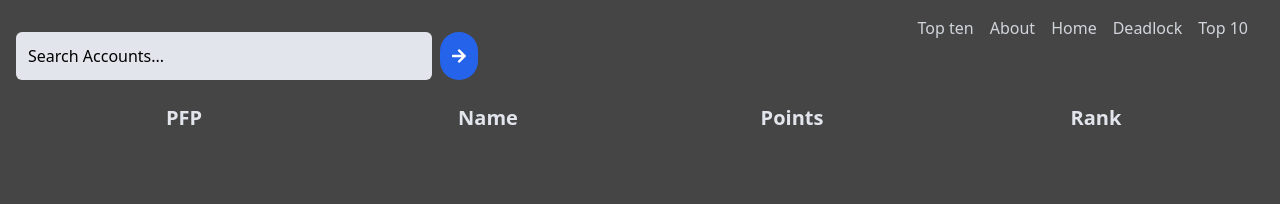
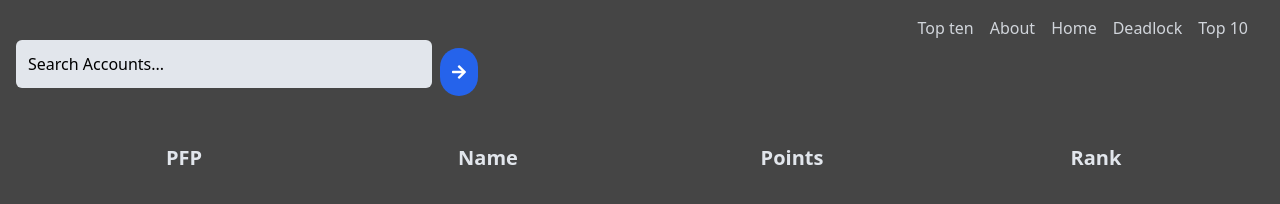
Before and after one commit to Superspider2024/deadlock-frontend, a website: page public/leader.html in a window 1280 px wide. Drawn offline with Linux system fonts and the light colour scheme; no server answers.

Commit message:
last one

```diff
--- a/public/leader.html
+++ b/public/leader.html
@@ -19,6 +19,7 @@
         <!-- Google Tag Manager (noscript) -->
     <noscript><iframe src="https://www.googletagmanager.com/ns.html?id=GTM-PG9HKRTV" height="0" width="0" style="display:none;visibility:hidden"></iframe></noscript>
         <!-- End Google Tag Manager (noscript) -->
+
     <div class="absolute top-4 right-4 flex flex-wrap space-x-4 px-4">
         <a href="https://deadlxck.vercel.app/leaderboards" class="text-gray-300 hover:underline">
             Top ten
@@ -34,22 +35,23 @@
         </a>
         <a class="text-gray-300 hover:underline" href="https://deadlock-eight.vercel.app/leaderboards">Top 10</a>
     </div>
+
     <div class="flex flex-col w-full min-h-screen px-4 py-8">
         <div class="mb-6 flex items-center space-x-2">
-            <input id="search" type="text" class="w-full sm:w-1/2 lg:w-1/3 p-3 rounded-md bg-nice-grey text-black placeholder-black" placeholder="Search Accounts..." /> <!-- Adjusted width and padding -->
+            <input id="search" type="text" class=" mt-2 w-full sm:w-1/2 lg:w-1/3 p-3 rounded-md bg-nice-grey text-black placeholder-black mb-6" placeholder="Search Accounts..." />
             <button id="inputsend1" class="bg-blue-600 text-white p-3 rounded-full hover:bg-white hover:text-blue-600 transition-all duration-300">
                 <i class="fas fa-arrow-right"></i>
             </button>
         </div>
 
-        <div class="mb-8 flex justify-between text-xl font-bold text-nice-grey px-4"> <!-- Added padding for space -->
+        <div class="mb-8 flex justify-between text-xl font-bold text-nice-grey px-4 mt-2">
             <div class="w-1/4 text-center">PFP</div>
             <div class="w-1/4 text-center">Name</div>
             <div class="w-1/4 text-center">Points</div>
             <div class="w-1/4 text-center">Rank</div>
         </div>
 
-        <div class="flex flex-col space-y-2 px-4" id="main">
+        <div class="flex flex-col space-y-4 px-4" id="main">
         </div>
     </div>
 </body>
```
Also changed, not shown: public/output.css.
